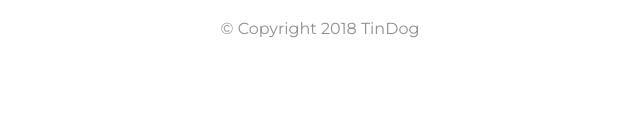
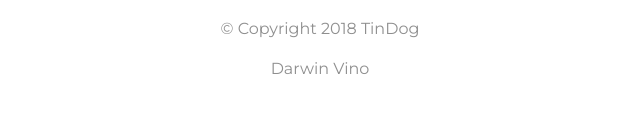
Before and after one commit to darwinvino08/assignment9, a plain HTML site: page index.html in a window 1280 px wide. Shown: the part 3191-3304 px from the top of the page, 320-960 px from the left. Drawn offline with nearby package versions, Linux system fonts and the light colour scheme.

Commit message:
Update index.html

```diff
--- a/index.html
+++ b/index.html
@@ -215,6 +215,7 @@
     <i class="fas fa-envelope soc-media"></i>
 
     <p>© Copyright 2018 TinDog</p>
+       <p>Darwin Vino</p>
 </div>
   </footer>
 
```
